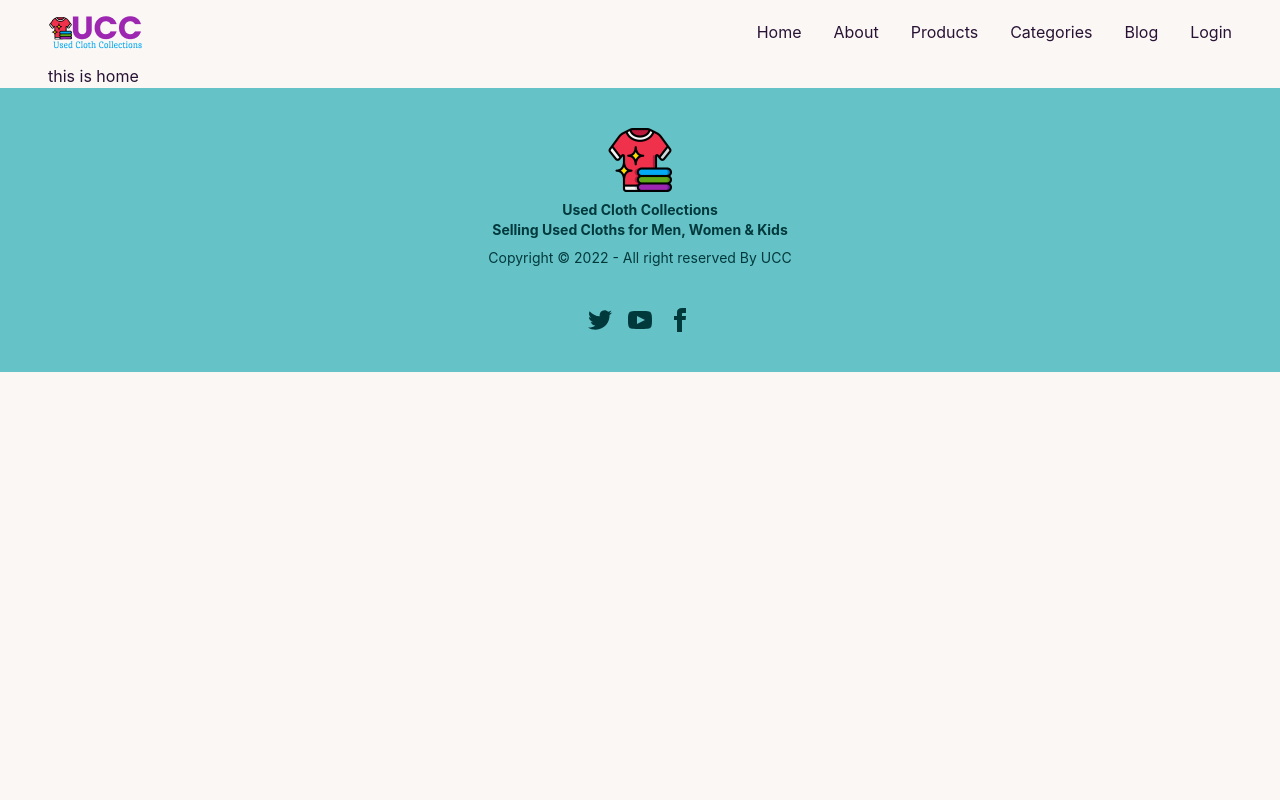
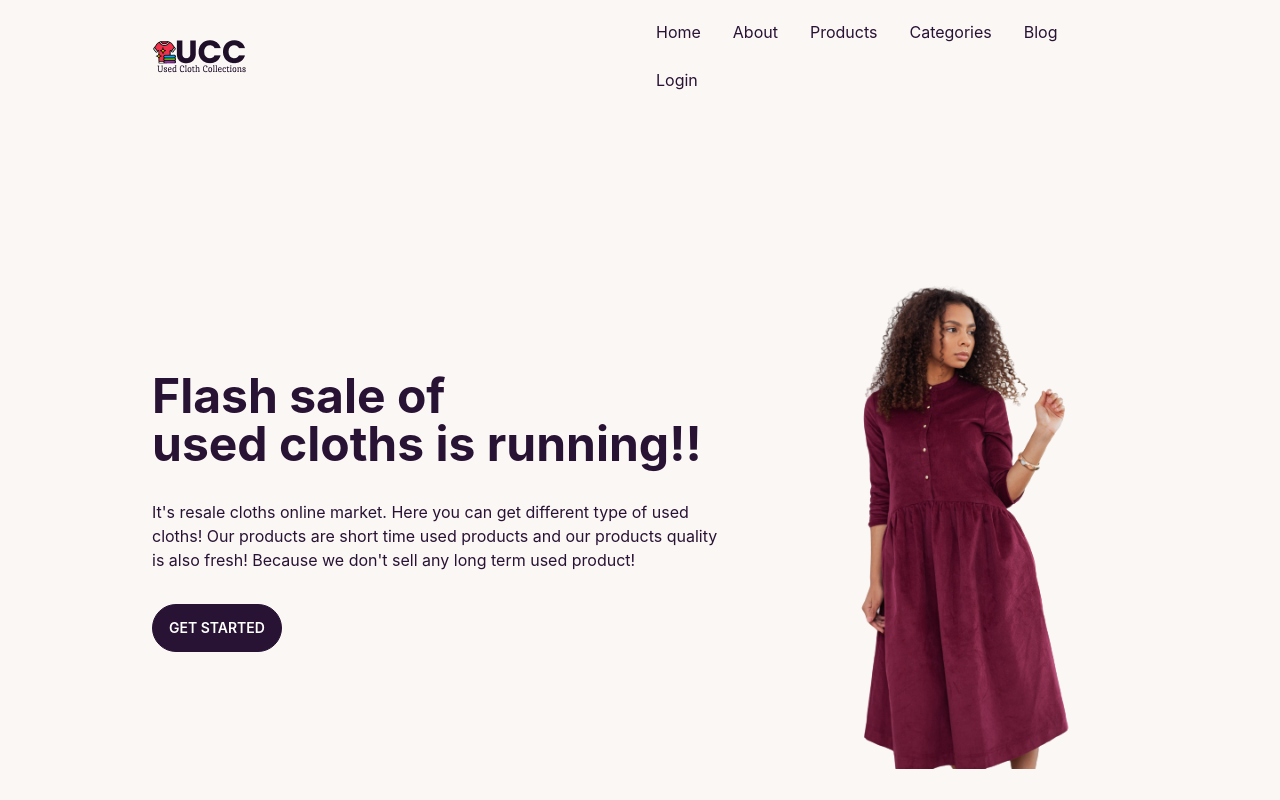
Before and after one commit to Upoma218/used-cloth-collections, a React (Create React App) app: page / in a window 1280 px wide. Shown: the top 800 px of the page. Built offline with nearby package versions, Linux system fonts and the light colour scheme; no server answers.

Commit message:
Banner added

```diff
--- a/src/Pages/Blog/Blog.js
+++ b/src/Pages/Blog/Blog.js
@@ -4,7 +4,7 @@ const Blog = () => {
 
     return (
         <div>
-            <h1 className='text-center text-5xl font-bold p-12 text-fuchsia-500'>Blogs</h1>
+            <h1 className='text-center text-5xl font-bold p-12 '>Blogs</h1>
             <div className='pb-12 pt-12'>
                 <div className=' text-center shadow-xl bg-white rounded-3xl mx-12 py-12 mb-12'>
                     <h1 className='text-sky-500 text-3xl my-18' >1. What are the different ways to manage a state in a react application?</h1>
--- /dev/null
+++ b/src/Pages/Home/About/About.js
@@ -0,0 +1,11 @@
+import React from 'react';
+
+const About = () => {
+    return (
+        <div>
+
+        </div>
+    );
+};
+
+export default About;
--- /dev/null
+++ b/src/Pages/Home/Banner/Banner.js
@@ -0,0 +1,19 @@
+import React from 'react';
+import hero from '../../../Assests/Images/hero.png';
+
+const Banner = () => {
+    return (
+        <div className="hero min-h-screen ">
+            <div className="hero-content flex-col lg:flex-row-reverse">
+                <img src={hero} className="max-w-sm lg:w-1/2 " alt=''/>
+                <div className='lg:w-1/2 '>
+                    <h1 className="text-5xl font-bold">Flash sale of <br /> used cloths is running!!</h1>
+                    <p className="py-8">It's resale cloths online market. Here you can get different type of used cloths! Our products are short time used products and our products quality is also fresh! Because we don't sell any long term used product!</p>
+                    <button className="btn text-white">Get Started</button>
+                </div>
+            </div>
+        </div>
+    );
+};
+
+export default Banner;
--- a/src/Pages/Home/Home/Home.js
+++ b/src/Pages/Home/Home/Home.js
@@ -1,9 +1,10 @@
 import React from 'react';
+import Banner from '../Banner/Banner';
 
 const Home = () => {
     return (
         <div className=' px-12'>
-          <h1>this is home</h1>
+          <Banner></Banner>
         </div>
     );
 };
--- a/src/Pages/Login/Login.js
+++ b/src/Pages/Login/Login.js
@@ -79,7 +79,7 @@ const Login = () => {
                         <label className="label"> <span className="label-text">Forget Password?</span></label>
                         {errors.password && <p className='text-red-600'>{errors.password?.message}</p>}
                     </div>
-                    <input className='btn btn-secondary w-full text-white' value="Login" type="submit" />
+                    <input className='btn w-full text-white' value="Login" type="submit" />
                     <div>
                         {loginError && <p className='text-red-600'>{loginError}</p>}
                     </div>
--- a/src/Pages/Shared/Footer/Footer.js
+++ b/src/Pages/Shared/Footer/Footer.js
@@ -4,7 +4,7 @@ import logo from '../../../Assests/Icons/laundry.png';
 
 const Footer = () => {
     return (
-        <footer className="footer footer-center p-10 bg-primary text-primary-content">
+        <footer className="footer footer-center p-10 bg-base-content text-white">
             <div>
                 <img src={logo} alt="" className='w-16'/>
                 <p className="font-bold">
--- a/src/Pages/Shared/Navbar/Navbar.js
+++ b/src/Pages/Shared/Navbar/Navbar.js
@@ -32,7 +32,7 @@ const Navbar = () => {
     </React.Fragment>
     return (
         <div className="navbar bg-base-100">
-            <div className="navbar-start px-6">
+            <div className="navbar-start lg:pl-32">
                 <div className="dropdown">
                     <label tabIndex={0} className="btn btn-ghost lg:hidden">
                         <svg xmlns="http://www.w3.org/2000/svg" className="h-5 w-5" fill="none" viewBox="0 0 24 24" stroke="currentColor"><path strokeLinecap="round" strokeLinejoin="round" strokeWidth="2" d="M4 6h16M4 12h8m-8 6h16" /></svg>
@@ -43,7 +43,7 @@ const Navbar = () => {
                 </div>
                 <Link className="btn btn-ghost normal-case text-xl"><img src={logo} alt="" /></Link>
             </div>
-            <div className="navbar-end hidden lg:flex pr-6">
+            <div className="navbar-end hidden lg:flex lg:pr-32">
                 <ul className="menu menu-horizontal p-0">
                     {menuItems}
                 </ul>
--- a/src/Pages/SignUp/SignUp.js
+++ b/src/Pages/SignUp/SignUp.js
@@ -80,7 +80,7 @@ const SignUp = () => {
                             className="input input-bordered w-full min-w-xs mb-5" />
                         {errors.password && <p className='text-red-600 my-2'>{errors.password.message}</p>}
                     </div>
-                    <input className='btn btn-secondary w-full text-white' value="Sign Up" type="submit" />
+                    <input className='btn w-full text-white' value="Sign Up" type="submit" />
                     {signUpError && <p className='text-red-600 py-3'>{signUpError}</p>}
                 </form>
                 <p className='my-3'>Already have an account? <Link className='text-info' to="/login">Login Now</Link></p>
--- a/src/Routes/Routes/Routes.js
+++ b/src/Routes/Routes/Routes.js
@@ -24,6 +24,10 @@ export const router = createBrowserRouter([
             },
 
             {
+                path: '/about',
+                element: <Blog></Blog>
+            },
+            {
                 path: '/blog',
                 element: <Blog></Blog>
             },
```
Also changed, not shown: src/Assests/Icons/logo.png, src/Assests/Images/hero.png (added).
